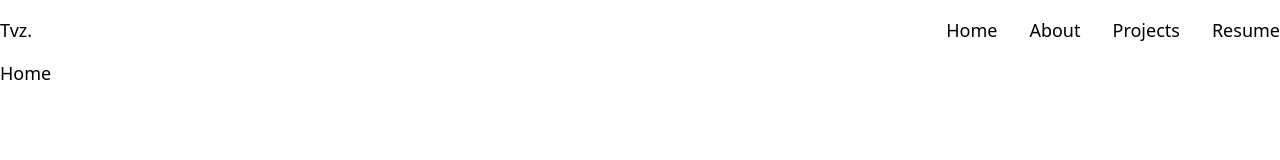
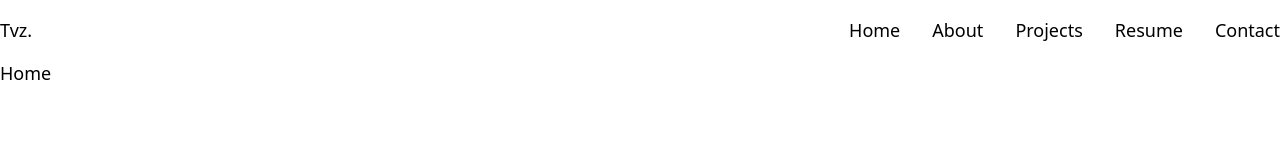
Before and after one commit to tiagovattosz/portfolio-react, a React (Vite) app: page / in a window 1280 px wide. Shown: the top 160 px of the page. Built offline with nearby package versions, Linux system fonts and the light colour scheme; the HTML template or start-up script is replaced by a standard one.

Commit message:
add new nav item

```diff
--- a/eslint.config.js
+++ b/eslint.config.js
@@ -30,6 +30,7 @@ export default [
       ...reactHooks.configs.recommended.rules,
       "react/prop-types": 0,
       "react/jsx-no-target-blank": "off",
+      "react/no-unescaped-entities": "off",
       "react-refresh/only-export-components": [
         "warn",
         { allowConstantExport: true },
--- a/index.html
+++ b/index.html
@@ -4,7 +4,7 @@
     <meta charset="UTF-8" />
     <link rel="stylesheet" href="index.css" />
     <meta name="viewport" content="width=device-width, initial-scale=1.0" />
-    <title>Portfólio Tiago</title>
+    <title>Tiago | Portfólio</title>
   </head>
   <body>
     <div id="root"></div>
--- a/src/layout/Header.jsx
+++ b/src/layout/Header.jsx
@@ -2,7 +2,7 @@ import { Link } from "react-router-dom";
 import NavItem from "./NavItem";
 export default function Header() {
   return (
-    <header className="container mx-auto flex justify-between items-center text-lg h-15">
+    <header className="container mx-auto flex justify-between items-center h-15">
       <Link to="/">Tvz.</Link>
       <nav>
         <ul className="flex gap-8">
@@ -10,6 +10,7 @@ export default function Header() {
           <NavItem to="/about">About</NavItem>
           <NavItem to="/projects">Projects</NavItem>
           <NavItem to="/resume">Resume</NavItem>
+          <NavItem to="/resume">Contact</NavItem>
         </ul>
       </nav>
     </header>
```
Also changed, not shown: public/example.png (added), public/kung-fu-panda.png (added).
